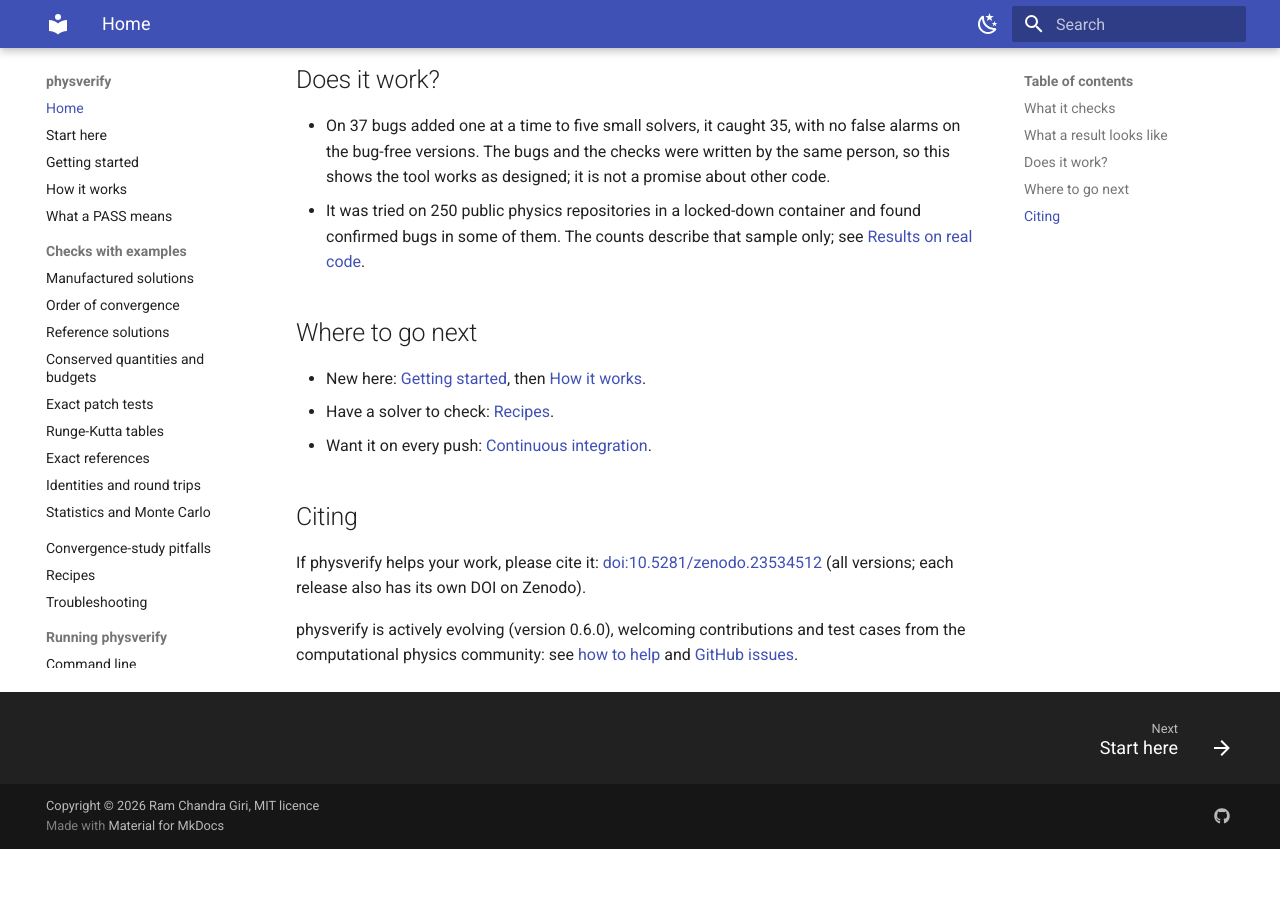
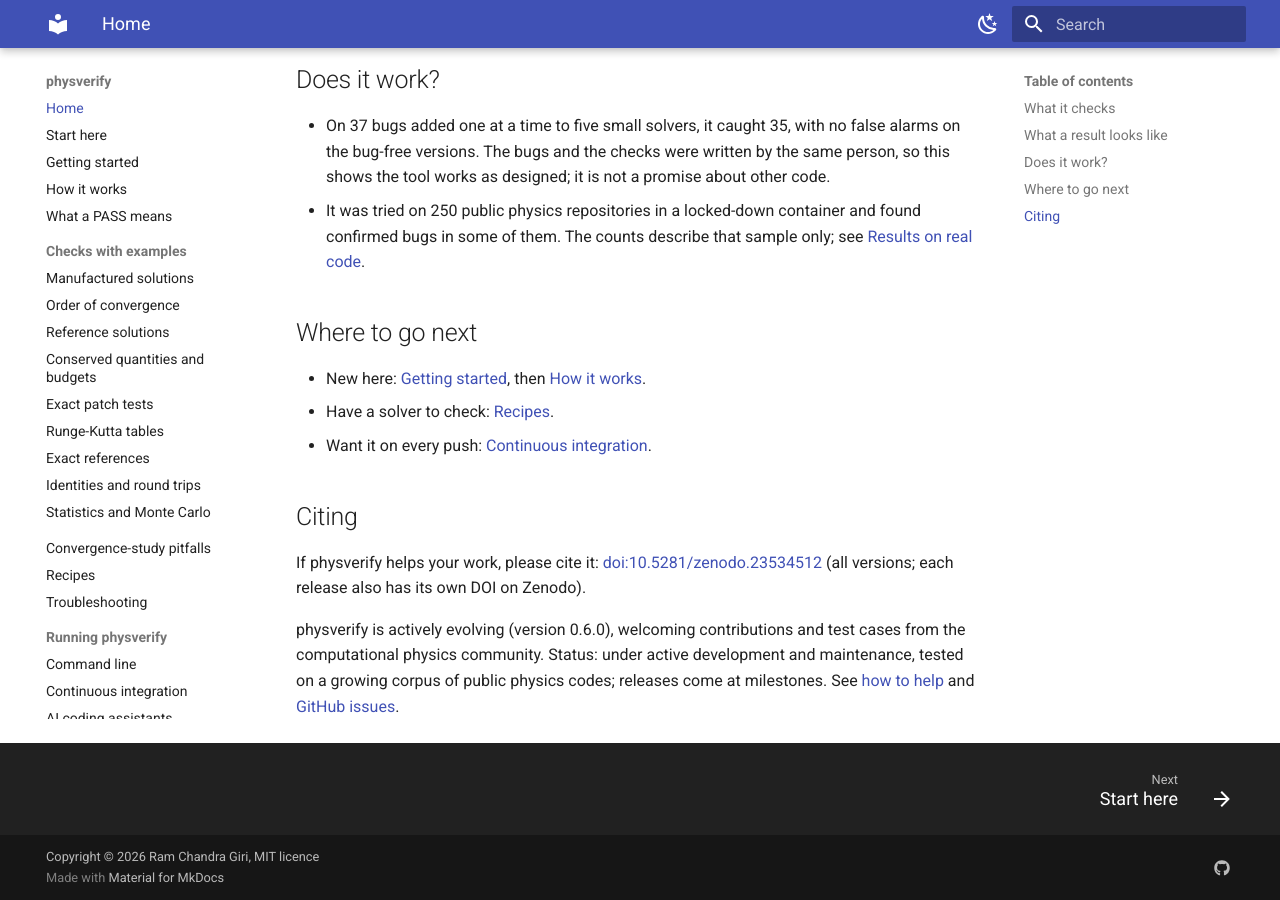
Before and after one commit to actions-marketplace-validations/rcgiri-physics_physverify, an MkDocs documentation site: the page built from docs/index.md, in a window 1280 px wide and 900 px high, scrolled down 1915 px. Built offline with MkDocs 1.6.1 and Material for MkDocs 9.7.7, drawn with Linux system fonts in a browser that asks for light colours; before the commit the page ends 2764 px from its top, so only the background shows below that.

Commit message:
README and docs home: state development status (active development, releases at milestones)

```diff
--- a/docs/index.md
+++ b/docs/index.md
@@ -63,4 +63,4 @@ Each check reports **PASS**, **FAIL**, **EXACT** (reproduced to round-off), **IN
 
 If physverify helps your work, please cite it: [doi:10.5281/zenodo.23534512](https://doi.org/10.5281/zenodo.23534512) (all versions; each release also has its own DOI on Zenodo).
 
-physverify is actively evolving (version 0.6.0), welcoming contributions and test cases from the computational physics community: see [how to help](https://github.com/rcgiri-physics/physverify/blob/main/CONTRIBUTING.md) and [GitHub issues](https://github.com/rcgiri-physics/physverify/issues).
+physverify is actively evolving (version 0.6.0), welcoming contributions and test cases from the computational physics community. Status: under active development and maintenance, tested on a growing corpus of public physics codes; releases come at milestones. See [how to help](https://github.com/rcgiri-physics/physverify/blob/main/CONTRIBUTING.md) and [GitHub issues](https://github.com/rcgiri-physics/physverify/issues).
```
Also changed, not shown: README.md (+1 -1 lines).
